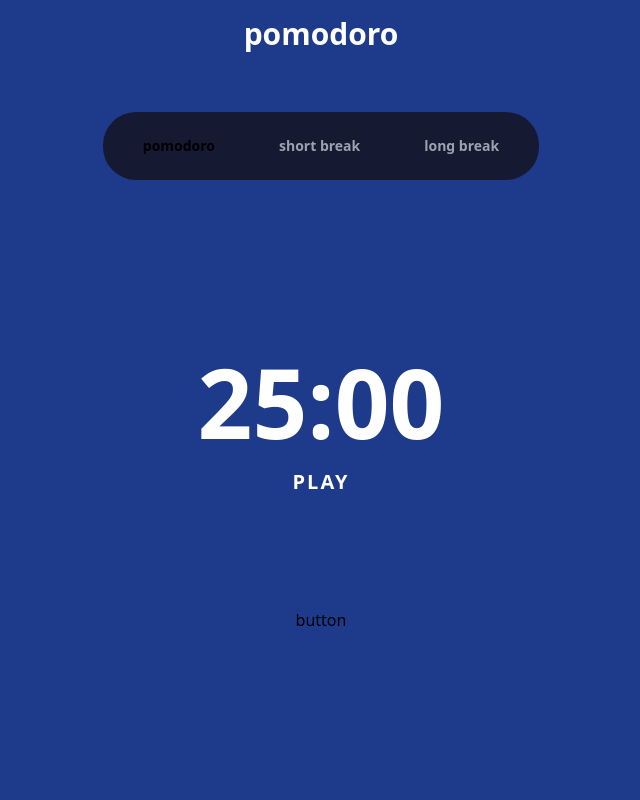
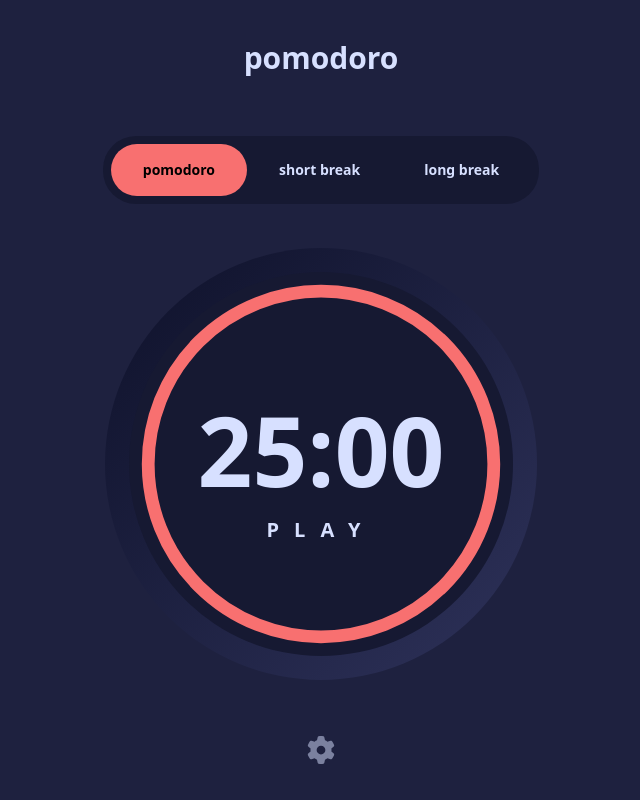
Before and after one commit to adam-belahouane/pomdoro-app, a Next.js app: page / in a window 1280 px wide. Shown: the whole page, without its empty margins (319-959 px from the left). Built offline with nearby package versions, Linux system fonts and the light colour scheme.

Commit message:
styling changes

```diff
--- a/components/Timer.jsx
+++ b/components/Timer.jsx
@@ -18,8 +18,8 @@ const Timer = ({ totalTime, color }) => {
   }, [isPaused, timeRemaining]);
 
   useEffect(() => {
-    setTimeRemaining(totalTime)
-  }, [totalTime])
+    setTimeRemaining(totalTime);
+  }, [totalTime]);
 
   const calculateProgress = () => {
     return (timeRemaining / totalTime) * 100;
@@ -27,8 +27,19 @@ const Timer = ({ totalTime, color }) => {
 
   return (
     <div className="flex justify-center items-center">
-      <div className="relative w-96 h-96 flex items-center justify-center flex-col">
-        <svg viewBox="0 0 120 120" className={"absolute inset-0 " + `stroke-${color}`}>
+      <div className="p-6 bg-gradient-to-tl from-[#2E325A] to-[#0E112A] rounded-full drop-shadow-cus">
+        <div className="relative w-96 h-96 flex items-center justify-center flex-col bg-[#161932] rounded-full ">
+          <svg
+            viewBox="0 0 120 120"
+            className={
+              "absolute inset-0 " +
+              (color === "color1"
+                ? "stroke-color1"
+                : color === "color2"
+                ? "stroke-color2"
+                : "stroke-color3")
+            }
+          >
             <circle cx="60" cy="60" r="54" fill="none" stroke="none" />
             <circle
               cx="60"
@@ -43,20 +54,20 @@ const Timer = ({ totalTime, color }) => {
               style={{ transition: "stroke-dashoffset 1s linear" }}
             />
           </svg>
-        <div className="font-bold text-white text-8xl leading-snug font-sans">
+          <div className="font-bold text-fontcolor1 text-8xl leading-snug font-sans">
             {formatTime(timeRemaining)}
           </div>
           <>
             {isPaused ? (
               <div
-              className="z-10 text-white font-bold tracking-widest text-xl hover:cursor-pointer"
+                className="z-10 text-fontcolor1 font-bold tracking-[15px] text-xl hover:cursor-pointer"
                 onClick={() => setIsPaused(false)}
               >
                 PLAY
               </div>
             ) : (
               <div
-              className="z-10 text-white font-bold tracking-widest text-xl"
+                className="z-10 text-fontcolor1 font-bold tracking-[15px] text-xl hover:cursor-pointer"
                 onClick={() => setIsPaused(true)}
               >
                 PAUSE
@@ -65,6 +76,7 @@ const Timer = ({ totalTime, color }) => {
           </>
         </div>
       </div>
+    </div>
   );
 };
 
--- a/components/TimerSelector.jsx
+++ b/components/TimerSelector.jsx
@@ -1,17 +1,58 @@
-const Timerselector = ({timer, setTimer, color}) => {
+const Timerselector = ({ timer, setTimer, color }) => {
+  const handleTimer = (word) => {
+    if (word === timer) return `bg-${color}`;
+    return "text-gray-400";
+  };
 
-    const handleTimer = (word) => {
-        if(word === timer) return `bg-${color}`
-        return "text-gray-400"
-    }
+  return (
+    <div className="p-2 rounded-[33px] bg-[#161932] m-11">
+      <button
+        className={
+          "rounded-[33px] py-4 px-8 text-sm font-bold hover:cursor-pointer " +
+          (timer === "pomodoro"
+            ? color === "color1"
+              ? "bg-color1"
+              : color === "color2"
+              ? "bg-color2"
+              : "bg-color3"
+            : "text-[#D7E0FF]")
+        }
+        onClick={() => setTimer("pomodoro")}
+      >
+        pomodoro
+      </button>
+      <button
+        className={
+          "rounded-[33px] py-4 px-8 text-sm font-bold hover:cursor-pointer " +
+          (timer === "sBreak"
+            ? color === "color1"
+              ? "bg-color1"
+              : color === "color2"
+              ? "bg-color2"
+              : "bg-color3"
+            : "text-[#D7E0FF]")
+        }
+        onClick={() => setTimer("sBreak")}
+      >
+        short break
+      </button>
+      <button
+        className={
+          "rounded-[33px] py-4 px-8 text-sm font-bold hover:cursor-pointer " +
+          (timer === "lBreak"
+            ? color === "color1"
+              ? "bg-color1"
+              : color === "color2"
+              ? "bg-color2"
+              : "bg-color3"
+            : "text-[#D7E0FF]")
+        }
+        onClick={() => setTimer("lBreak")}
+      >
+        long break
+      </button>
+    </div>
+  );
+};
 
-    return(
-        <div className="p-2 rounded-[33px] bg-[#161932] m-11">
-            <button className={"rounded-[33px] py-4 px-8 text-sm font-bold " + handleTimer("pomodoro")} onClick={() => setTimer("pomodoro")}>pomodoro</button>
-            <button className={"rounded-[33px] py-4 px-8 text-sm font-bold " + handleTimer("sBreak")} onClick={() => setTimer("sBreak")}>short break</button>
-            <button className={"rounded-[33px] py-4 px-8 text-sm font-bold " + handleTimer("lBreak")} onClick={() => setTimer("lBreak")}>long break</button>
-        </div>
-    )
-}
-
-export default Timerselector
+export default Timerselector;
--- a/pages/index.js
+++ b/pages/index.js
@@ -7,7 +7,7 @@ import formatTime from "../tools/formatTime";
 function HomePage() {
   const [isOpen, setIsOpen] = useState(false);
   const [timer, setTimer] = useState("pomodoro");
-  const [color, setColor] = useState("color1")
+  const [color, setColor] = useState("color1");
   const [timerState, dispatchTimer] = useReducer(
     (state, action) => {
       return {
@@ -24,19 +24,25 @@ function HomePage() {
   const { pomodoro, shortBreak, longBreak } = timerState;
 
   const handleTime = (word) => {
-    if(word === "pomodoro") return pomodoro
-    if(word === "sBreak") return shortBreak
-    return longBreak
-  }
-
-
+    if (word === "pomodoro") return pomodoro;
+    if (word === "sBreak") return shortBreak;
+    return longBreak;
+  };
 
   return (
-    <div className="flex flex-col items-center w-screen h-screen bg-blue-900">
-      <h1 className="text-white font-bold text-3xl m-4">pomodoro</h1>
+    <div className="flex flex-col items-center w-screen h-screen bg-[#1E213F]">
+      <h1 className="text-fontcolor1 font-bold text-3xl m-4 mt-10">pomodoro</h1>
       <Timerselector timer={timer} setTimer={setTimer} color={color} />
       <Timer totalTime={handleTime(timer)} color={color} />
-      <button onClick={() => setIsOpen(true)}>button</button>
+      <button className="mt-14 hover:cursor-pointer" onClick={() => setIsOpen(true)}>
+        <svg
+          xmlns="http://www.w3.org/2000/svg"
+          viewBox="0 0 512 512"
+          className="h-7 w-7 fill-[#D7E0FF] opacity-50"
+        >
+          <path d="M495.9 166.6c3.2 8.7 .5 18.4-6.4 24.6l-43.3 39.4c1.1 8.3 1.7 16.8 1.7 25.4s-.6 17.1-1.7 25.4l43.3 39.4c6.9 6.2 9.6 15.9 6.4 24.6c-4.4 11.9-9.7 23.3-15.8 34.3l-4.7 8.1c-6.6 11-14 21.4-22.1 31.2c-5.9 7.2-15.7 9.6-24.5 6.8l-55.7-17.7c-13.4 10.3-28.2 18.9-44 25.4l-12.5 57.1c-2 9.1-9 16.3-18.2 17.8c-13.8 2.3-28 3.5-42.5 3.5s-28.7-1.2-42.5-3.5c-9.2-1.5-16.2-8.7-18.2-17.8l-12.5-57.1c-15.8-6.5-30.6-15.1-44-25.4L83.1 425.9c-8.8 2.8-18.6 .3-24.5-6.8c-8.1-9.8-15.5-20.2-22.1-31.2l-4.7-8.1c-6.1-11-11.4-22.4-15.8-34.3c-3.2-8.7-.5-18.4 6.4-24.6l43.3-39.4C64.6 273.1 64 264.6 64 256s.6-17.1 1.7-25.4L22.4 191.2c-6.9-6.2-9.6-15.9-6.4-24.6c4.4-11.9 9.7-23.3 15.8-34.3l4.7-8.1c6.6-11 14-21.4 22.1-31.2c5.9-7.2 15.7-9.6 24.5-6.8l55.7 17.7c13.4-10.3 28.2-18.9 44-25.4l12.5-57.1c2-9.1 9-16.3 18.2-17.8C227.3 1.2 241.5 0 256 0s28.7 1.2 42.5 3.5c9.2 1.5 16.2 8.7 18.2 17.8l12.5 57.1c15.8 6.5 30.6 15.1 44 25.4l55.7-17.7c8.8-2.8 18.6-.3 24.5 6.8c8.1 9.8 15.5 20.2 22.1 31.2l4.7 8.1c6.1 11 11.4 22.4 15.8 34.3zM256 336a80 80 0 1 0 0-160 80 80 0 1 0 0 160z" />
+        </svg>
+      </button>
       {isOpen ? <SettingModal isOpen={isOpen} setIsOpen={setIsOpen} /> : <></>}
     </div>
   );
--- a/tailwind.config.js
+++ b/tailwind.config.js
@@ -10,7 +10,14 @@ module.exports = {
       colors: {
         color1: "#F87070",
         color2: "#70F3F8",
-        color3: "#D881F8"
+        color3: "#D881F8",
+        fontcolor1: "#D7E0FF",
+      },
+      dropShadow: {
+        custom: [
+          '100px 50px 50px #121530',
+          '100px -50px -50px #272C5A'
+        ]
       }
     },
   },
```
Lines whose indentation alone changed are shown as unchanged.
